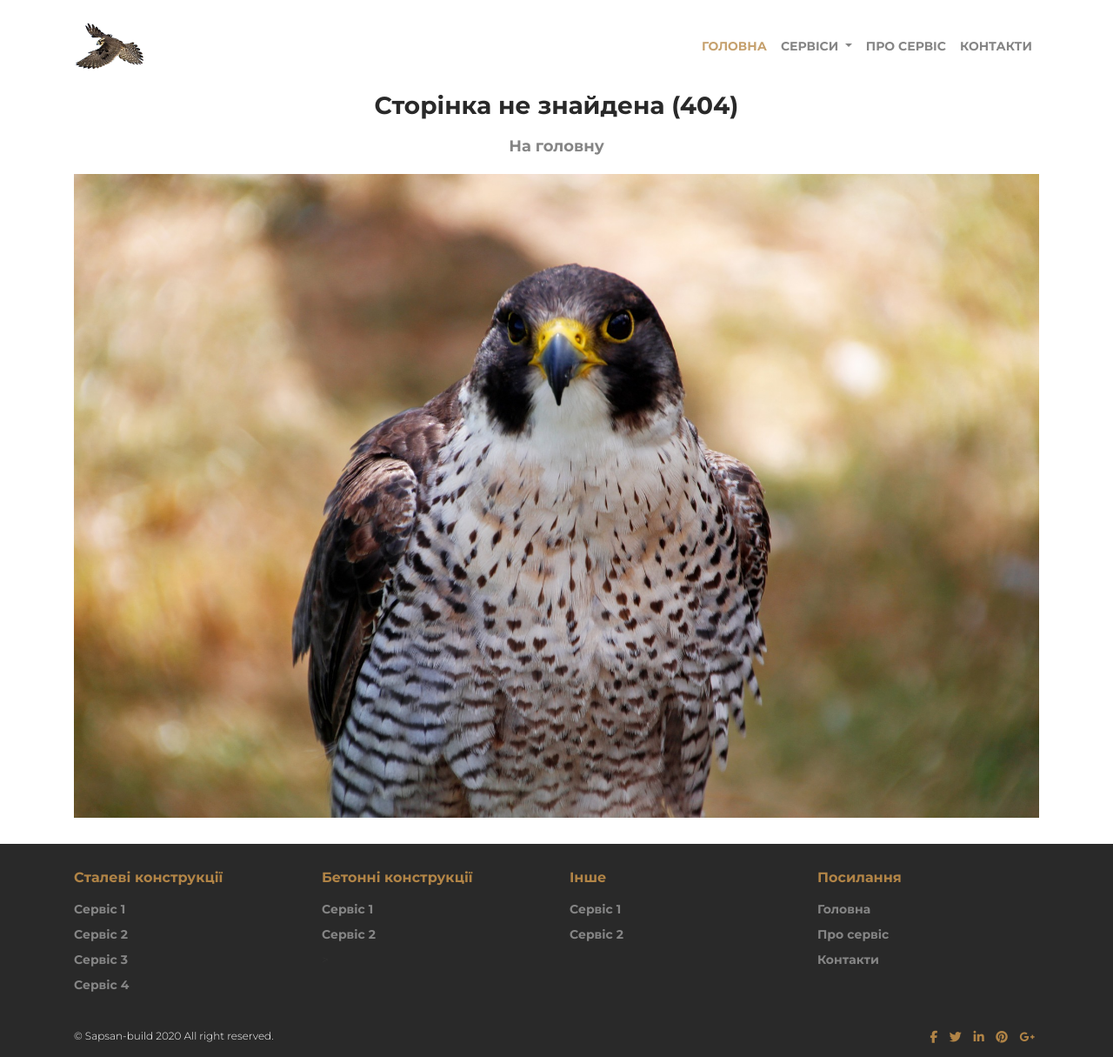
After one commit to vdovkin/sapsan-build, a Flask app: template core/templates/errors/404.html in a window 1280 px wide. The commit adds this page. Shown: the whole page at 87% size. Run offline with Flask 2, Linux system fonts and the light colour scheme; the template is opened without the code that fills it, so the values that code supplies are empty; some libraries are stand-ins or nearby versions.

Commit message:
add 404 and 500 errors pages

```diff
--- a/core/__init__.py
+++ b/core/__init__.py
@@ -8,6 +8,9 @@ def create_app(config_class=Config):
 
     from core.main.routes import main
 
+    from core.errors.handlers import errors
+
     app.register_blueprint(main)
+    app.register_blueprint(errors)
 
     return app
--- a/core/static/css/style.css
+++ b/core/static/css/style.css
@@ -229,3 +229,26 @@ li {
   font-weight: bold;
   text-transform: uppercase;
 }
+
+.error-content .back {
+  margin-bottom: 20px;
+}
+
+.error-content h3 {
+  color: #292929;
+}
+
+.error-content img {
+  width: 100%;
+}
+
+.error-content a {
+  color: #858585;
+  text-decoration: none;
+  font-weight: bold;
+  font-size: large;
+}
+
+.error-content a:hover {
+  color: #b18446;
+}
--- /dev/null
+++ b/core/static/scss/_errors.scss
@@ -0,0 +1,20 @@
+.error-content {
+  .back {
+    margin-bottom: 20px;
+  }
+  h3 {
+    color: $color5;
+  }
+  img {
+    width: 100%;
+  }
+  a {
+    color: $color3;
+    text-decoration: none;
+    font-weight: bold;
+    font-size: large;
+  }
+  a:hover {
+    color: $color2;
+  }
+}
--- a/core/static/scss/style.scss
+++ b/core/static/scss/style.scss
@@ -8,3 +8,4 @@
 
 // pages
 @import "home";
+@import "errors";
--- /dev/null
+++ b/core/templates/errors/404.html
@@ -0,0 +1,21 @@
+{% extends "layout.html" %} {% block content %}
+
+<section id="content">
+  <div class="container">
+    <div class="row">
+      <div class="col-12 text-center error-content">
+        <h3>Сторінка не знайдена (404)</h3>
+        <div class="back">
+          <a href="{{url_for('main.home')}}">На головну</a>
+        </div>
+
+        <img
+          src="{{ url_for('static', filename='img/404.jpg') }}"
+          alt="404error"
+        />
+      </div>
+    </div>
+  </div>
+</section>
+
+{% endblock content %}
```
Also changed, not shown: core/errors/handlers.py (added, +13 -0 lines), core/templates/errors/500.html (added, +19 -0 lines), core/errors/__init__.py (added), core/static/img/404.jpg (added), core/static/img/500.jpg (added).
